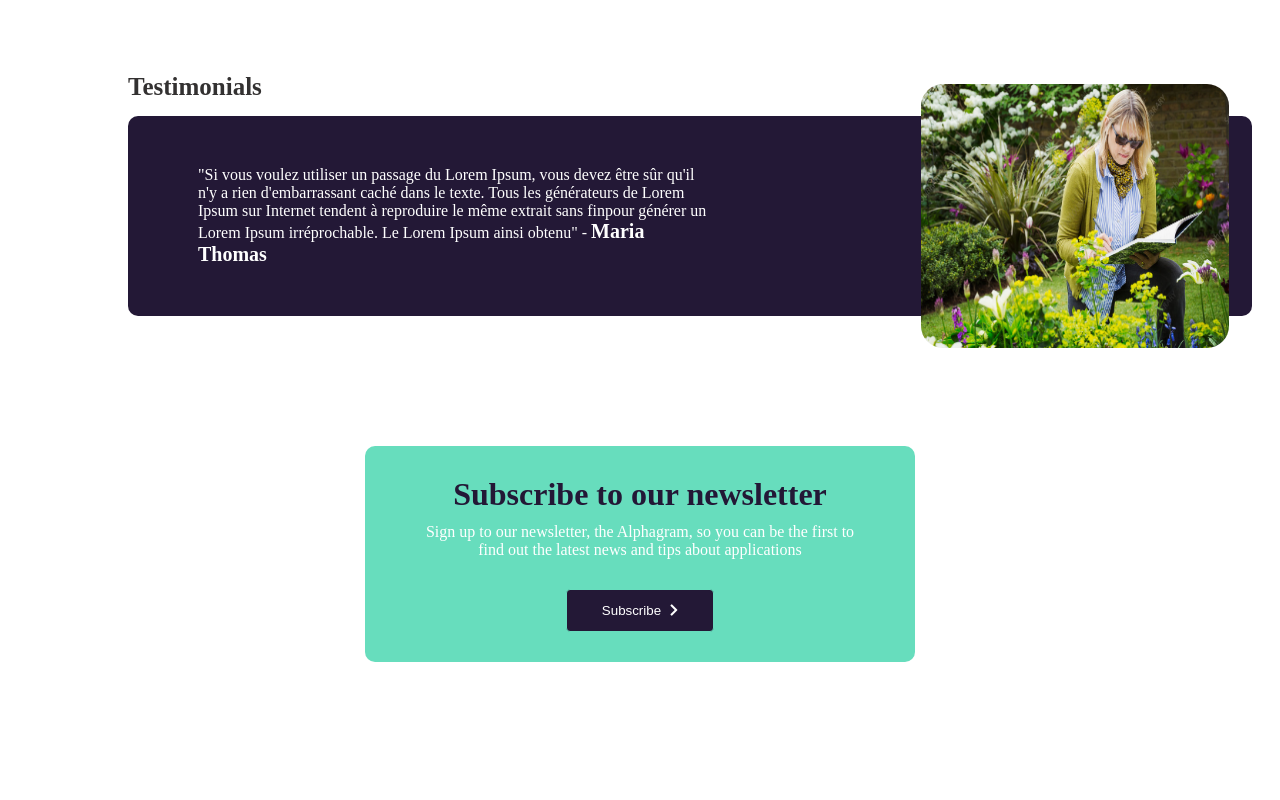
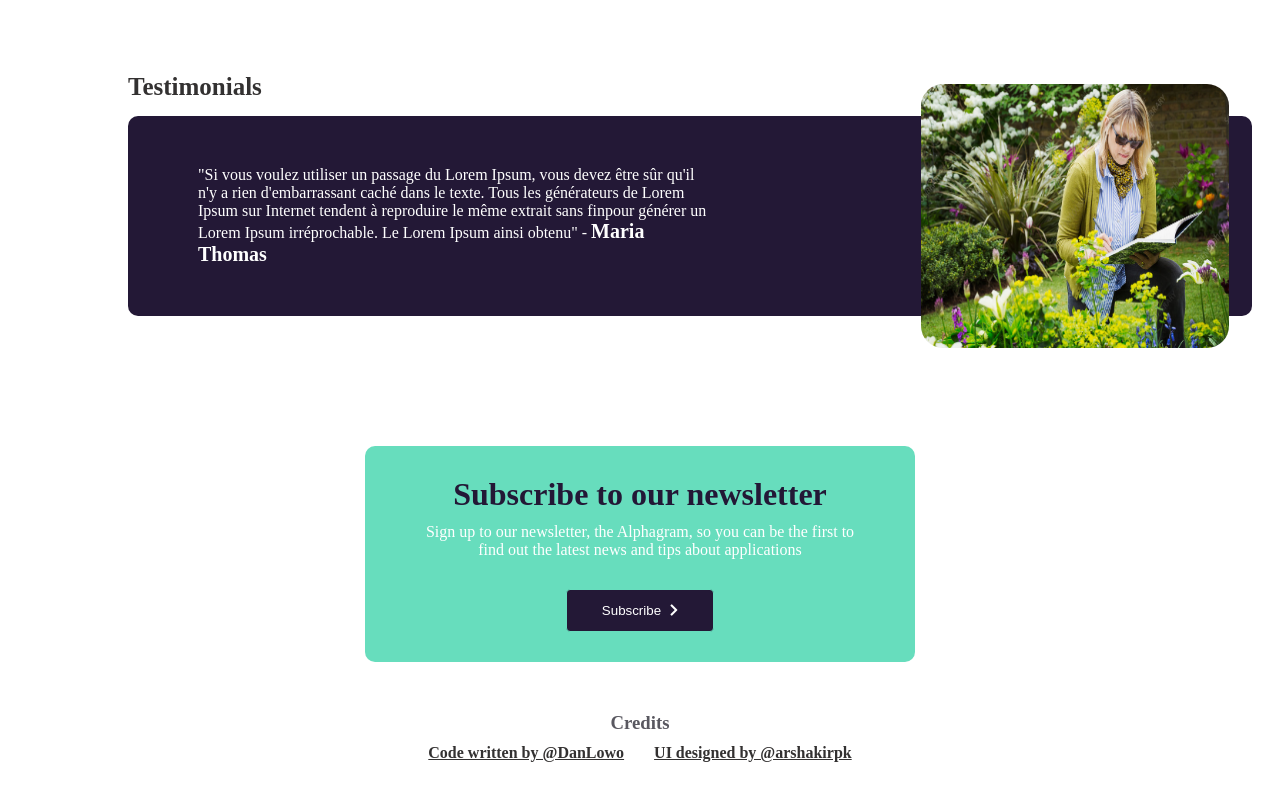
Before and after one commit to DanLowo/Planty, a plain HTML site: page index.html in a window 1280 px wide. Shown: the part 2543-3343 px from the top of the page. Before the commit the page ends 3245 px from the top, so only its background shows below. Drawn offline with Linux system fonts and the light colour scheme.

Commit message:
add credits on footer

```diff
--- a/css/index.css
+++ b/css/index.css
@@ -300,3 +300,28 @@ nav .nav-container {
     width: 25%;
 }
  */
+
+
+
+
+ /* FOOTER */
+ footer {
+    margin-top: 50px;
+ }
+
+ footer .credits {
+    display: flex;
+    justify-content: center;
+    gap: 30px;
+}
+
+footer h3#credit-header {
+    text-align: center;
+    color: var(--gray-color);
+    margin-bottom: 10px;
+}
+
+footer h4 a {
+    color: var(--light-gray);
+    text-decoration: underline;
+}
--- a/css/media-query.css
+++ b/css/media-query.css
@@ -150,6 +150,13 @@
     }
 
 
+    /* FOOTER */
+    footer .credits {
+        flex-direction: column;
+        align-items: center;
+        gap: 15px;
+    }
+
 
     .only-mobile {
         display: none;
--- a/index.html
+++ b/index.html
@@ -211,7 +211,20 @@
         </div>
     </div>
 
-
+    <footer>
+        <h3 id="credit-header">Credits</h3>
+        <div class="credits">
+            <h4>
+                <a href="https://instagram.com/danlowo">
+                    Code written by @DanLowo
+                </a>
+            </h4>
+            <h4>
+                <a href="https://www.instagram.com/arshakirpk/">
+                    UI designed by @arshakirpk
+                </a>
+            </h4>
+    </footer>
 
     <!-- <div class="clients mt-section">
         <h1>Our Happy Clients</h1>
```
